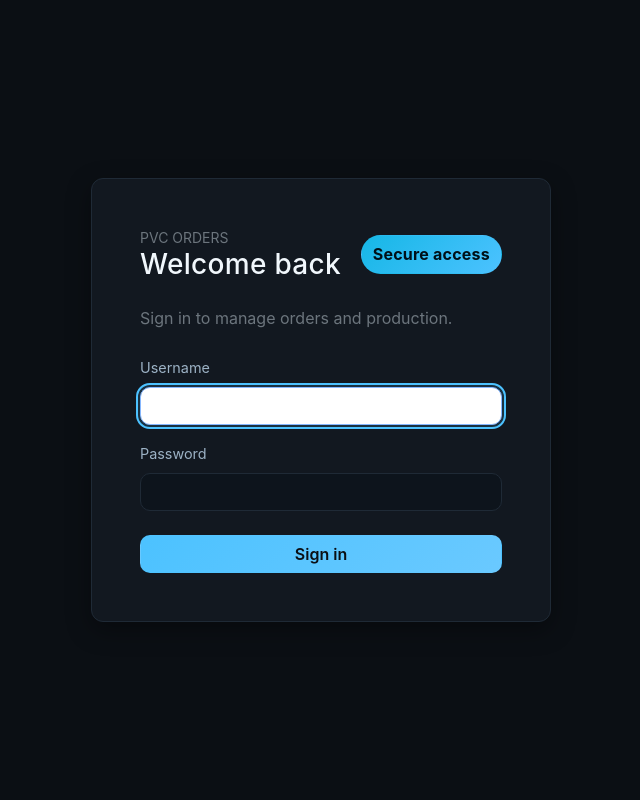
After one commit to divyam29/PVC-Orders, a Flask app: page /login in a window 1280 px wide. The commit adds this page. Shown: the whole page, without its empty margins (319-959 px from the left). Run offline with Flask 3, Linux system fonts and the light colour scheme.

Commit message:
Login view

```diff
--- a/app.py
+++ b/app.py
@@ -1,3 +1,7 @@
+from dotenv import load_dotenv
+
+load_dotenv()
+
 from pvc_app import create_app
 
 # Flask app factory entry point
--- a/pvc_app/__init__.py
+++ b/pvc_app/__init__.py
@@ -1,4 +1,5 @@
-from flask import Flask
+from flask import Flask, redirect, request, session, url_for
+import hmac
 import os
 import tempfile
 from sqlalchemy import inspect, text
@@ -19,6 +20,8 @@ def create_app(test_config: dict | None = None):
     app.config["SQLALCHEMY_DATABASE_URI"] = "sqlite:///pvc.db"
     app.config["SQLALCHEMY_TRACK_MODIFICATIONS"] = False
     app.config["MONGODB_URI"] = os.environ.get("MONGODB_URI")
+    app.config["AUTH_USERNAME"] = os.environ.get("AUTH_USERNAME")
+    app.config["AUTH_PASSWORD"] = os.environ.get("AUTH_PASSWORD")
     if test_config:
         app.config.update(test_config)
     if test_config and test_config.get("MONGODB_URI"):
@@ -32,6 +35,14 @@ def create_app(test_config: dict | None = None):
 
     # blueprints / urls
     register_urls(app)
+
+    @app.before_request
+    def require_login():
+        if request.endpoint in {"main.login", "main.logout", "static"}:
+            return None
+        if not session.get("authenticated"):
+            return redirect(url_for("main.login", next=request.path))
+        return None
 
     # CLI
     app.cli.add_command(generate_test_orders)
--- a/pvc_app/static/css/theme.css
+++ b/pvc_app/static/css/theme.css
@@ -40,6 +40,8 @@ body{
 .navbar .nav-link:hover, .navbar .nav-link.active{ color: var(--accent); }
 
 .container{ max-width: 1100px; }
+.login-shell{ min-height: calc(100vh - 3rem); display:flex; align-items:center; justify-content:center; padding:2rem 0; }
+.login-card{ width:min(100%, 460px); }
 .card{ background: var(--panel); color: var(--text); border: 1px solid var(--border); border-radius: var(--radius); box-shadow: var(--shadow); --bs-card-bg: var(--panel); --bs-card-color: var(--text); }
 .card-header{
   background: linear-gradient(180deg, rgba(255,255,255,.03), rgba(255,255,255,0));
--- a/pvc_app/templates/base.html
+++ b/pvc_app/templates/base.html
@@ -10,6 +10,7 @@
   <link href="{{ url_for('static', filename='css/theme.css') }}" rel="stylesheet" />
 </head>
 <body>
+  {% if session.get("authenticated") %}
   <nav class="navbar navbar-expand-lg">
     <div class="container">
       <a class="navbar-brand" href="{{ url_for('main.dashboard') }}">PVC Orders</a>
@@ -26,10 +27,16 @@
               <span id="themeIcon" aria-hidden="true"></span>
             </button>
           </li>
+          <li class="nav-item ms-2">
+            <form method="POST" action="{{ url_for('main.logout') }}">
+              <button class="btn btn-secondary btn-sm" type="submit">Sign out</button>
+            </form>
+          </li>
         </ul>
       </div>
     </div>
   </nav>
+  {% endif %}
 
   <div class="container py-4">
     {% with messages = get_flashed_messages(with_categories=true) %}
--- /dev/null
+++ b/pvc_app/templates/login.html
@@ -0,0 +1,28 @@
+{% extends "base.html" %}
+{% block content %}
+<div class="login-shell">
+  <div class="card login-card">
+    <div class="card-body p-4 p-md-5">
+      <div class="utility-bar mb-4">
+        <div>
+          <div class="small text-uppercase text-secondary">PVC Orders</div>
+          <h1 class="h3 mb-0">Welcome back</h1>
+        </div>
+        <span class="dashboard-badge dashboard-badge-info">Secure access</span>
+      </div>
+      <p class="text-secondary mb-4">Sign in to manage orders and production.</p>
+      <form method="POST">
+        <div class="mb-3">
+          <label class="form-label" for="username">Username</label>
+          <input class="form-control" id="username" name="username" type="text" autocomplete="username" required autofocus>
+        </div>
+        <div class="mb-4">
+          <label class="form-label" for="password">Password</label>
+          <input class="form-control" id="password" name="password" type="password" autocomplete="current-password" required>
+        </div>
+        <button class="btn btn-primary w-100" type="submit">Sign in</button>
+      </form>
+    </div>
+  </div>
+</div>
+{% endblock %}
--- a/pvc_app/views.py
+++ b/pvc_app/views.py
@@ -1,6 +1,7 @@
 from datetime import datetime
 from datetime import date, timedelta
-from flask import Blueprint, render_template, request, redirect, url_for, flash, current_app
+import hmac
+from flask import Blueprint, render_template, request, redirect, url_for, flash, current_app, session
 from .extensions import db
 from .models import Order, OrderLine, Design
 from .constants import SIZES
@@ -9,6 +10,35 @@ from .store import get_store
 
 
 bp = Blueprint("main", __name__, template_folder="templates")
+
+
+@bp.route("/login", methods=["GET", "POST"])
+def login():
+    if request.method == "POST":
+        username = request.form.get("username", "")
+        password = request.form.get("password", "")
+        configured_username = current_app.config.get("AUTH_USERNAME") or ""
+        configured_password = current_app.config.get("AUTH_PASSWORD") or ""
+        if (
+            configured_username
+            and configured_password
+            and hmac.compare_digest(username, configured_username)
+            and hmac.compare_digest(password, configured_password)
+        ):
+            session.clear()
+            session["authenticated"] = True
+            next_url = request.args.get("next", "")
+            if not next_url.startswith("/") or next_url.startswith("//"):
+                next_url = url_for("main.dashboard")
+            return redirect(next_url)
+        flash("Invalid username or password.", "danger")
+    return render_template("login.html", page_title="Sign in")
+
+
+@bp.route("/logout", methods=["POST"])
+def logout():
+    session.clear()
+    return redirect(url_for("main.login"))
 
 
 def _auto_machine_for_line(pipe_type: str, preferred_machine: str | None, size_inches: str) -> str:
```
Also changed, not shown: tests/conftest.py (+5 -1 lines), tests/test_auth.py (added, +23 -0 lines), README.md, 1 other file.
